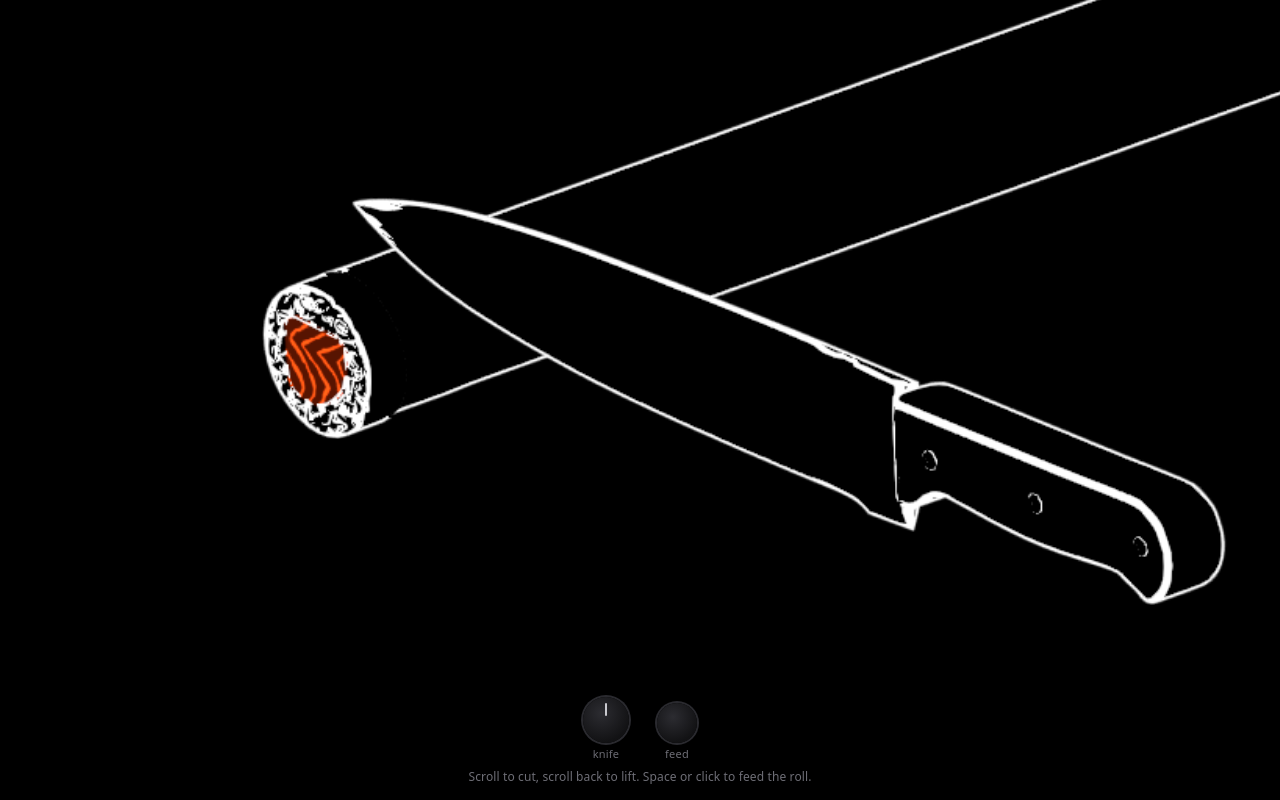
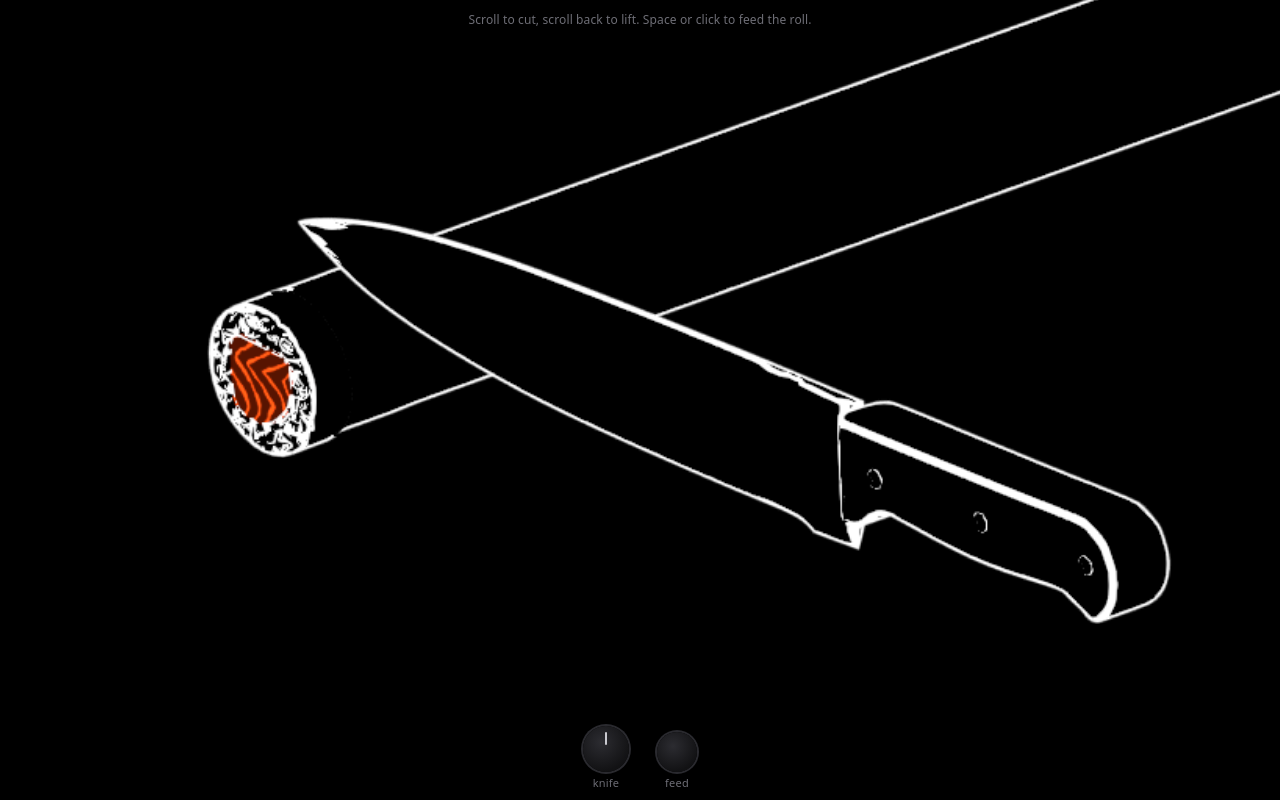
Before and after one commit to alexjayhartman-boop/handheldtoy_SushiCut, a plain HTML site: page index.html in a window 1280 px wide. Drawn offline with Linux system fonts and the light colour scheme.

Commit message:
Add files via upload

```diff
--- a/index.html
+++ b/index.html
@@ -11,7 +11,7 @@
 html,body{margin:0;height:100%;background:#000;overflow:hidden;overscroll-behavior:none;touch-action:none;-webkit-user-select:none;user-select:none}
 #stage{position:fixed;inset:0;touch-action:none;user-select:none;-webkit-user-select:none;-webkit-touch-callout:none;-webkit-tap-highlight-color:transparent;outline:none;cursor:ns-resize}
 #scene{position:absolute;inset:0;width:100%;height:100%;display:block}
-#bar{position:absolute;left:0;right:0;bottom:0;padding:10px 16px calc(14px + env(safe-area-inset-bottom));display:flex;flex-direction:column;align-items:center;gap:10px;pointer-events:none}
+#bar{position:absolute;left:0;right:0;bottom:0;padding:8px 16px calc(12px + env(safe-area-inset-bottom));display:flex;flex-direction:column;align-items:center;pointer-events:none}
 #btns{display:flex;align-items:flex-end;gap:28px}
 .ctl{display:flex;flex-direction:column;align-items:center;gap:5px;pointer-events:auto}
 .ctl span{font:500 11px/1 system-ui,-apple-system,sans-serif;color:#6e6e76;letter-spacing:.02em}
@@ -22,7 +22,7 @@ html,body{margin:0;height:100%;background:#000;overflow:hidden;overscroll-behavi
 #feed.ready{background:radial-gradient(circle at 40% 35%,#e0664c,#8a2a18 75%);box-shadow:0 0 0 2px #c9442b,0 0 14px #c9442b88}
 #feed.down{transform:translateY(1px) scale(.95)}
 #knob:focus-visible,#feed:focus-visible{outline:2px solid #c9442b;outline-offset:3px}
-#help{font:500 12px/1.4 system-ui,-apple-system,sans-serif;color:#6e6e76;text-align:center;letter-spacing:.01em}
+#help{position:absolute;left:0;right:0;top:0;padding:calc(12px + env(safe-area-inset-top)) 16px 0;font:500 12px/1.4 system-ui,-apple-system,sans-serif;color:#6e6e76;text-align:center;letter-spacing:.01em;pointer-events:none}
 #scene{opacity:0;transition:opacity .6s ease}#stage.ready #scene{opacity:1}
 </style>
 </head>
@@ -34,8 +34,8 @@ html,body{margin:0;height:100%;background:#000;overflow:hidden;overscroll-behavi
     <div class="ctl"><div id="knob" role="slider" aria-label="Knife" tabindex="0"><i></i></div><span>knife</span></div>
     <div class="ctl"><button id="feed" aria-label="Feed the roll"></button><span>feed</span></div>
   </div>
-  <div id="help"></div>
 </div>
+<div id="help"></div>
 </div>
 <script>
 {
@@ -158,9 +158,12 @@ let VW=1,VH=1,DPR=1;
 function resize(){ DPR=Math.min(3,window.devicePixelRatio||1); VW=stage.clientWidth; VH=stage.clientHeight;
   cv.width=Math.round(VW*DPR); cv.height=Math.round(VH*DPR); }
 // frame the action: about 280 scene px across and 150 down, roll running off the right edge, action centred
-function view(){ const W=cv.width,H=cv.height-BAR*DPR, s=Math.min(W/280, H/150);
-  const ox=Math.max(W-320*s, -20*s), oy=H/2-118*s; return {s,ox,oy}; }
-const BAR=104;   // CSS px kept clear at the bottom for the knob, feed button and instructions
+// centre the action (stack, roll end and knife, about x 20-290, y 70-170 in the scene) in the space between
+// the instructions at the top and the controls at the bottom
+const TOP=36, BAR=84, CX=172, CY=120;
+function view(){ const W=cv.width, top=TOP*DPR, H=cv.height-top-BAR*DPR, s=Math.min(W/280, H/118);
+  let ox=W/2-CX*s; if(W-320*s>ox) ox=W-320*s;     // never show the cut-off end of the roll on the right
+  const oy=top+H/2-CY*s; return {s,ox,oy}; }
 new ResizeObserver(resize).observe(stage); resize();
 
 /* ---------- inputs ---------- */
@@ -180,7 +183,7 @@ knobEl.addEventListener('pointerup',kup); knobEl.addEventListener('pointercancel
 let drag=null;
 function dragStart(y){ drag={y,acc:0,moved:0,t:performance.now()}; }
 function dragMove(y){ if(!drag) return; const dy=y-drag.y; drag.y=y; drag.moved+=Math.abs(dy); drag.acc+=dy;
-  const sc=Math.min(VW/280,(VH-BAR)/150), px=Math.max(4, 70*sc/(KMAX-KMIN));
+  const sc=Math.min(VW/280,(VH-TOP-BAR)/118), px=Math.max(4, 70*sc/(KMAX-KMIN));
   while(drag.acc>=px){drag.acc-=px;step(1);} while(drag.acc<=-px){drag.acc+=px;step(-1);} }
 function dragEnd(){ if(!drag) return; if(drag.moved<10 && performance.now()-drag.t<400) feed(); drag=null; }
 // mouse and pen
```
